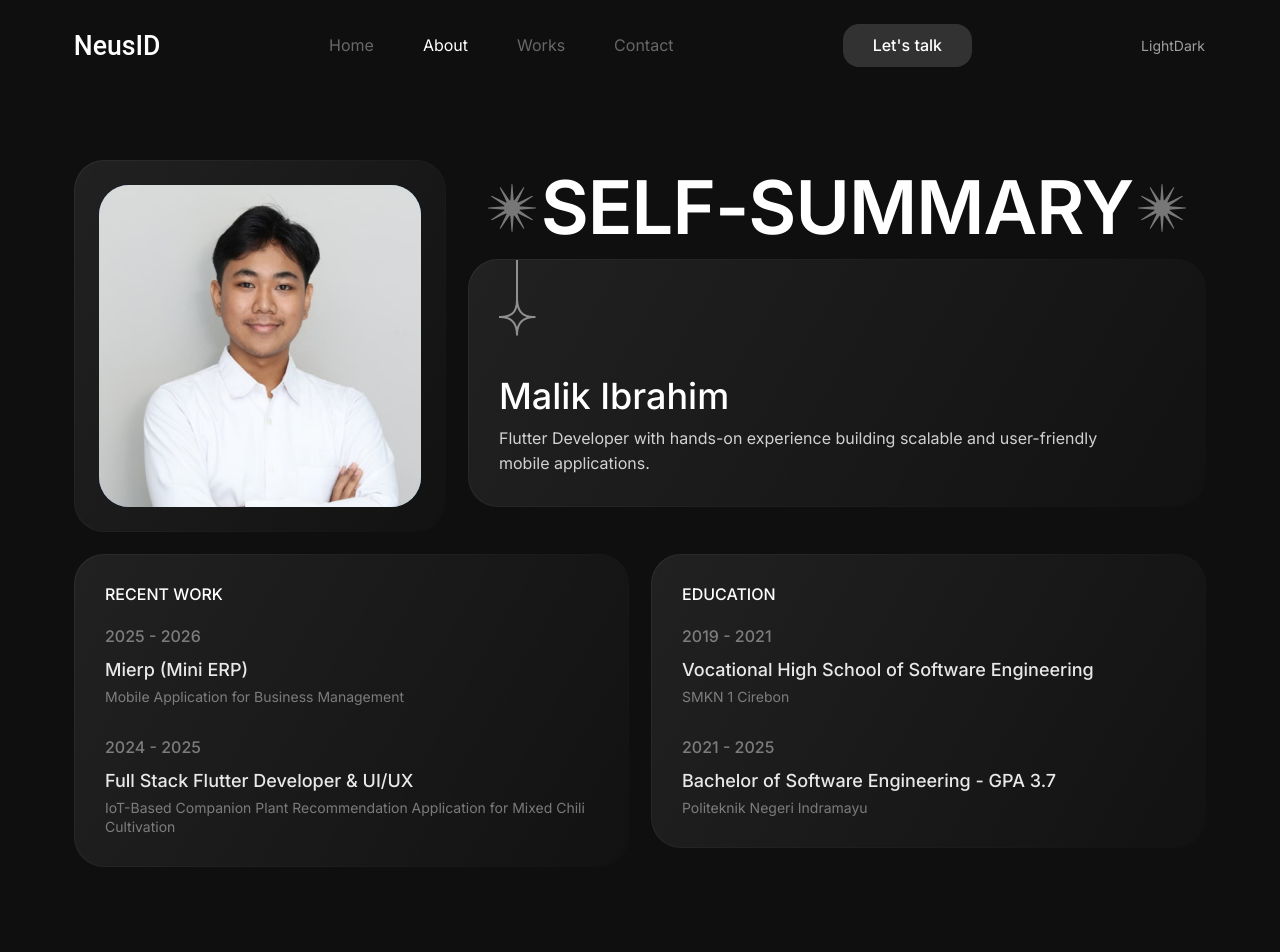
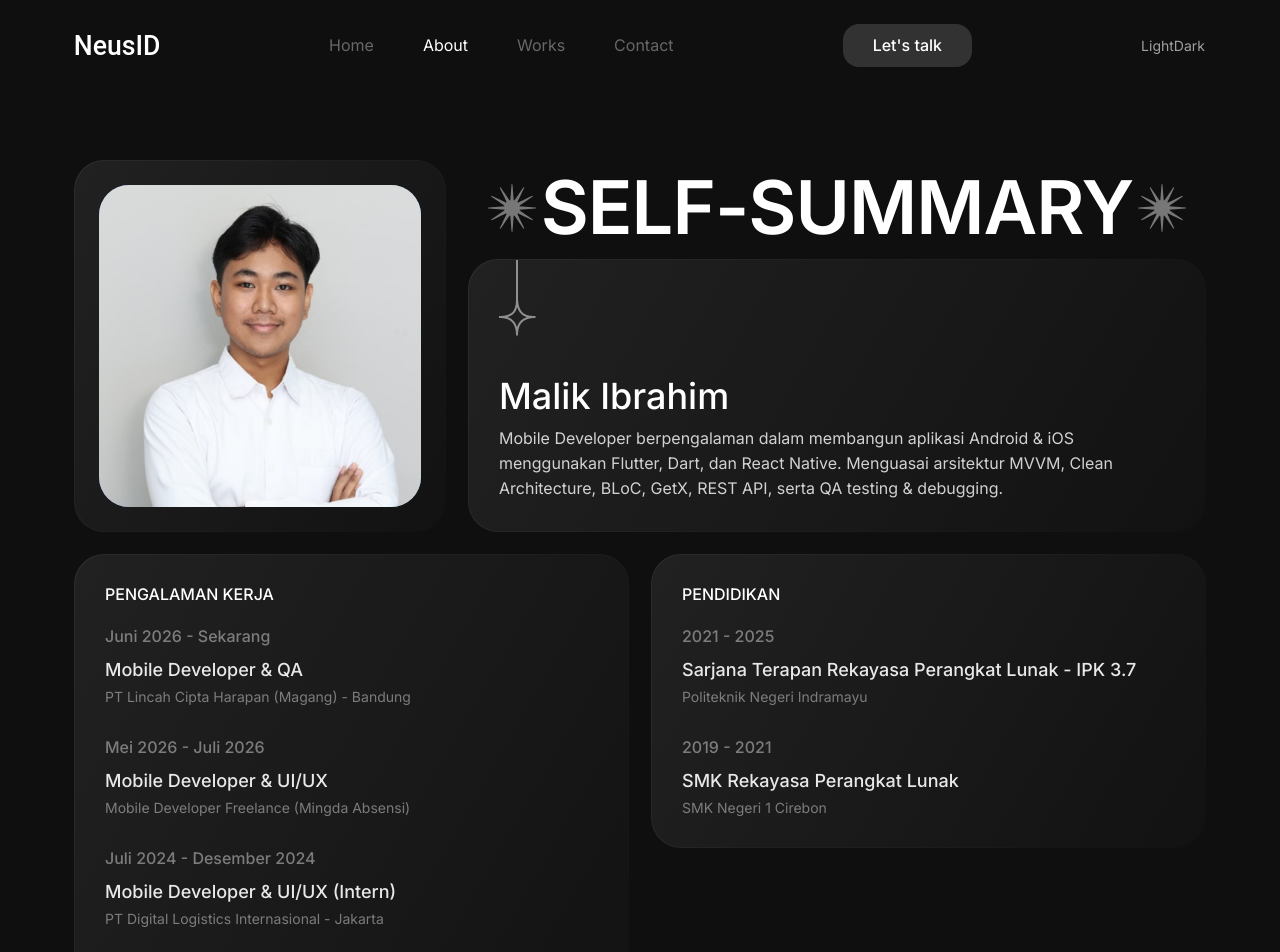
Before and after one commit to neusid/neusid-next, a Next.js app: page /about in a window 1280 px wide. Shown: the top 952 px of the page. Built offline with nearby package versions, Linux system fonts and the light colour scheme.

Commit message:
feat: update work experience, about me, education, and skills from resume

```diff
--- a/pages/about.js
+++ b/pages/about.js
@@ -22,7 +22,7 @@ export default function Home() {
                                 <div className="about-details-inner shadow-box">
                                     <img src="/assets/images/icon2.png" alt="Star" />
                                     <h1>Malik Ibrahim</h1>
-                                    <p>Flutter Developer with hands-on experience building scalable and user-friendly mobile applications.</p>
+                                    <p>Mobile Developer berpengalaman dalam membangun aplikasi Android & iOS menggunakan Flutter, Dart, dan React Native. Menguasai arsitektur MVVM, Clean Architecture, BLoC, GetX, REST API, serta QA testing & debugging.</p>
                                 </div>
                             </div>
                         </div>
@@ -30,17 +30,27 @@ export default function Home() {
                             <div className="col-md-6" data-aos="zoom-in">
                                 <div className="about-edc-exp about-experience shadow-box">
                                     {/* <img src="/assets/images/bg1.png" alt="BG" className="bg-img" /> */}
-                                    <h3>Recent Work</h3>
+                                    <h3>Pengalaman Kerja</h3>
                                     <ul>
                                         <li>
-                                            <p className="date">2025 - 2026</p>
-                                            <h2>Mierp (Mini ERP)</h2>
-                                            <p className="type">Mobile Application for Business Management</p>
+                                            <p className="date">Juni 2026 - Sekarang</p>
+                                            <h2>Mobile Developer & QA</h2>
+                                            <p className="type">PT Lincah Cipta Harapan (Magang) - Bandung</p>
                                         </li>
                                         <li>
-                                            <p className="date">2024 - 2025</p>
-                                            <h2>Full Stack Flutter Developer & UI/UX</h2>
-                                            <p className="type">IoT-Based Companion Plant Recommendation Application for Mixed Chili Cultivation</p>
+                                            <p className="date">Mei 2026 - Juli 2026</p>
+                                            <h2>Mobile Developer & UI/UX</h2>
+                                            <p className="type">Mobile Developer Freelance (Mingda Absensi)</p>
+                                        </li>
+                                        <li>
+                                            <p className="date">Juli 2024 - Desember 2024</p>
+                                            <h2>Mobile Developer & UI/UX (Intern)</h2>
+                                            <p className="type">PT Digital Logistics Internasional - Jakarta</p>
+                                        </li>
+                                        <li>
+                                            <p className="date">Desember 2024 - Agustus 2025</p>
+                                            <h2>IoT & Mobile Developer (Skripsi)</h2>
+                                            <p className="type">Rekomendasi Tanaman Polikultur Cabai Berbasis IoT</p>
                                         </li>
                                     </ul>
                                 </div>
@@ -48,17 +58,17 @@ export default function Home() {
                             <div className="col-md-6" data-aos="zoom-in">
                                 <div className="about-edc-exp about-education shadow-box">
                                     {/* <img src="/assets/images/bg1.png" alt="BG" className="bg-img" /> */}
-                                    <h3>EDUCATION</h3>
+                                    <h3>PENDIDIKAN</h3>
                                     <ul>
                                         <li>
-                                            <p className="date">2019 - 2021</p>
-                                            <h2>Vocational High School of Software Engineering</h2>
-                                            <p className="type">SMKN 1 Cirebon</p>
+                                            <p className="date">2021 - 2025</p>
+                                            <h2>Sarjana Terapan Rekayasa Perangkat Lunak - IPK 3.7</h2>
+                                            <p className="type">Politeknik Negeri Indramayu</p>
                                         </li>
                                         <li>
-                                            <p className="date">2021 - 2025</p>
-                                            <h2>Bachelor of Software Engineering - GPA 3.7</h2>
-                                            <p className="type">Politeknik Negeri Indramayu</p>
+                                            <p className="date">2019 - 2021</p>
+                                            <h2>SMK Rekayasa Perangkat Lunak</h2>
+                                            <p className="type">SMK Negeri 1 Cirebon</p>
                                         </li>
                                     </ul>
                                 </div>
--- a/pages/index.js
+++ b/pages/index.js
@@ -16,7 +16,7 @@ export default function Home() {
                                         <img src="/assets/images/me.jpeg" alt="About Me" />
                                     </div>
                                     <div className="infos">
-                                        <h4>A Full Stack Developer & UI/UX Designer</h4>
+                                        <h4>Mobile Developer (Flutter & React Native)</h4>
                                         <h1>Malik Ibrahim.</h1>
                                         <p>Based in Cirebon.</p>
                                         <Link href="#" className="about-btn">
```
Also changed, not shown: pages/credentials.js (+52 -38 lines).
